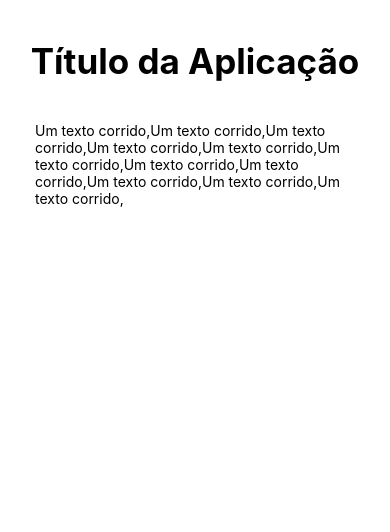
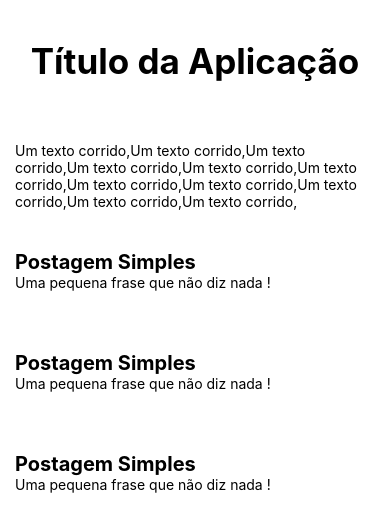
Before and after one commit to CaioHGuedes/projeto-mobilecoding, a React Native app in the folder projeto-mobile/: screen / in a window 390 px wide. Shown: the top 532 px of the page. Built offline with nearby package versions, Linux system fonts and the light colour scheme.

Commit message:
segunda parte da atividade 03mar

```diff
--- a/projeto-mobile/App.js
+++ b/projeto-mobile/App.js
@@ -11,6 +11,24 @@ export default function App() {
     <View style ={styles.caixa2}>
       <Text>Um texto corrido,Um texto corrido,Um texto corrido,Um texto corrido,Um texto corrido,Um texto corrido,Um texto corrido,Um texto corrido,Um texto corrido,Um texto corrido,Um texto corrido,</Text>
     </View>
+    <View style = {styles.caixa3}>
+      <Text style = {styles.texto2}>Postagem Simples</Text>
+    </View>
+    <View style = {styles.caixa4}>
+      <Text>Uma pequena frase que não diz nada !</Text>
+    </View>
+    <View style = {styles.caixa3}>
+      <Text style = {styles.texto2}>Postagem Simples</Text>
+    </View>
+    <View style = {styles.caixa4}>
+      <Text>Uma pequena frase que não diz nada !</Text>
+    </View>
+    <View style = {styles.caixa3}>
+      <Text style = {styles.texto2}>Postagem Simples</Text>
+    </View>
+    <View style = {styles.caixa4}>
+      <Text>Uma pequena frase que não diz nada !</Text>
+    </View>
   </View>
 
   );
@@ -23,17 +41,36 @@ const styles = StyleSheet.create({
     alignItems: 'center',
     justifyContent:'flex-start',
     marginTop: 40,
-    marginBottom: 40,
+    marginBottom: 60,
   },
 
   caixa2: {
     backgroundColor: '#fff',
     alignItems: 'center',
-    marginHorizontal: 35
+    marginHorizontal: 15,
+    marginBottom:40
+  },
+
+  caixa3: {
+    backgroundColor: '#fff',
+    alignItems:'flex-start',
+    marginHorizontal: 15,
+  },
+
+  caixa4: {
+    backgroundColor: '#fff',
+    alignItems:'flex-start',
+    marginHorizontal: 15,
+    marginBottom:60
   },
 
   texto1: {
     fontWeight: 'bold',
     fontSize:35
+  },
+
+  texto2: {
+    fontWeight:'bold',
+    fontSize:20
   }
 });
```
